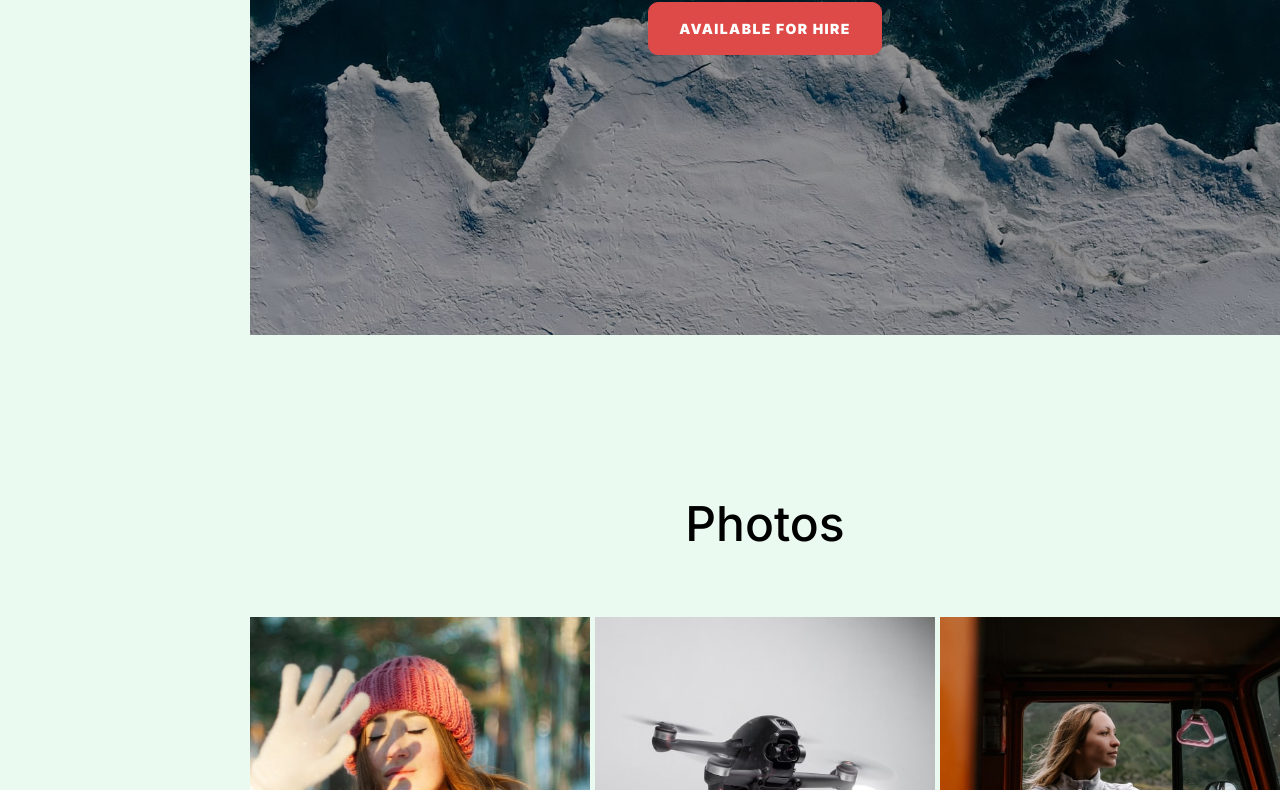
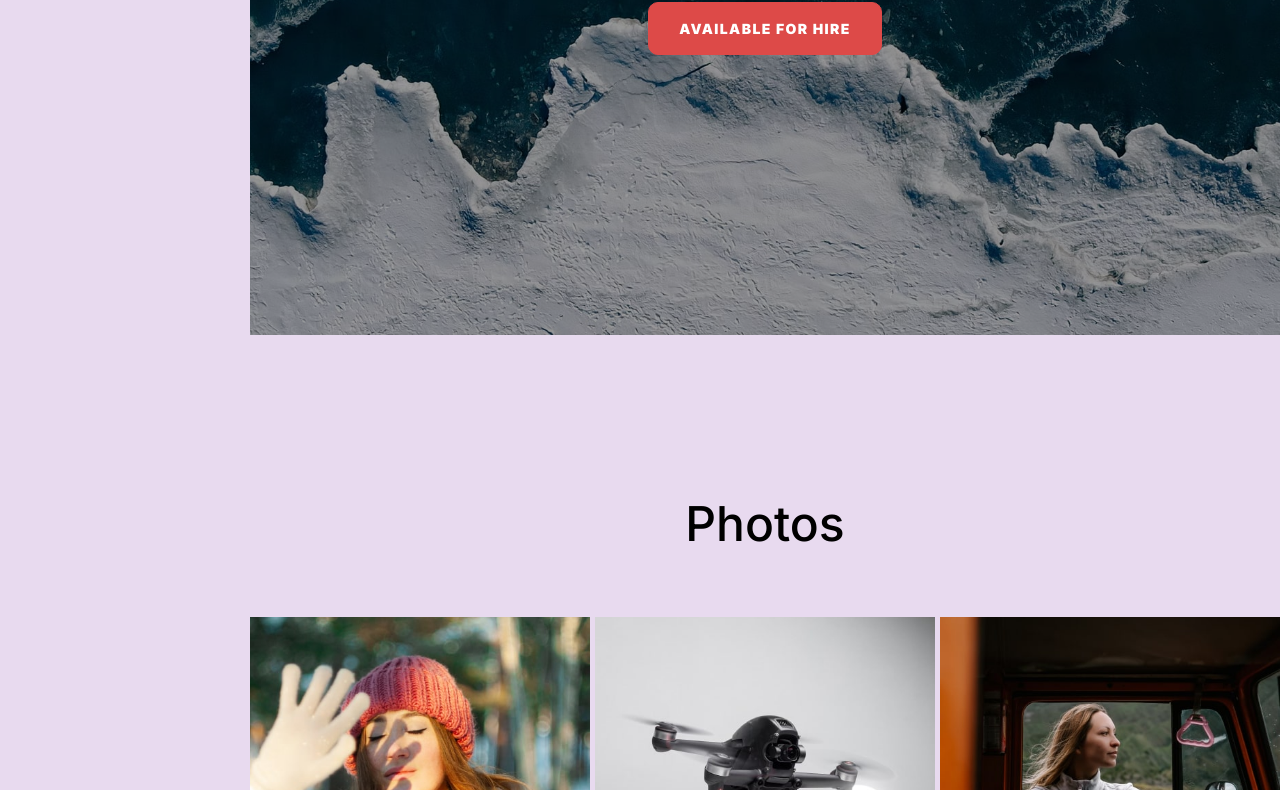
Before and after one commit to admin-nuvrie/admin-nuvrie-admin-nuvrie.github.io, a plain HTML site: page index.html in a window 1280 px wide. Shown: the part 388-1178 px from the top of the page. Drawn offline with Linux system fonts and the light colour scheme; files whose address does not match are found by name.

Commit message:
Update style.css

```diff
--- a/css/style.css
+++ b/css/style.css
@@ -5,10 +5,10 @@ body {
   font-weight: 400;
   font-size: 1rem;
   background: #fff;
-  background: #EAFAF1 ; }
+  background: #E8DAEF ; }
 
 html {
-  background: #EAFAF1 ; }
+  background: #E8DAEF ; }
 
 ::-moz-selection {
   background: #000;
@@ -598,7 +598,7 @@ h1, h2, h3, h4, h5,
   min-height: 400px;
   overflow: auto;
   background: #fff;
-  background: #EAFAF1 ;
+  background: #E8DAEF ;
   padding: 30px;
   text-align: left;
   position: fixed;
```
